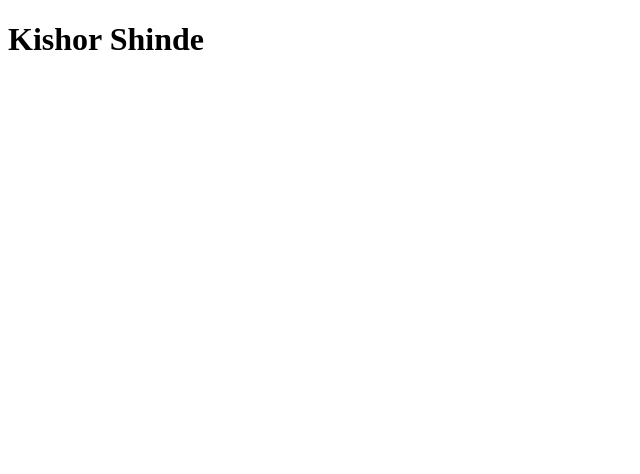
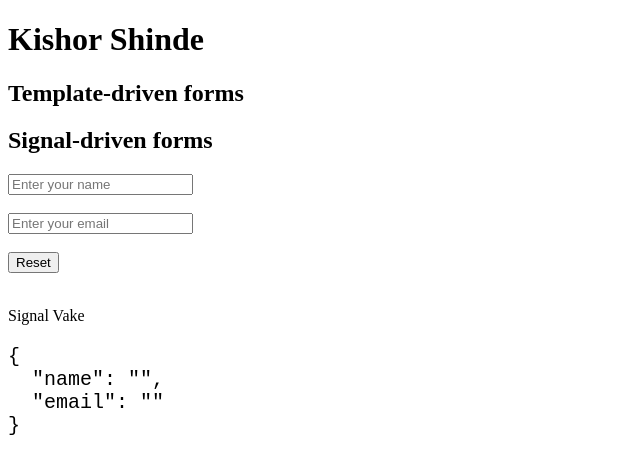
Before and after one commit to kishor-shinde-96/anguler-21-2026, an Angular app: page / in a window 1280 px wide. Shown: the top 474 px of the page, without its empty margins (0-640 px from the left). Built offline with nearby package versions, Linux system fonts and the light colour scheme.

Commit message:
forms-signal

```diff
--- a/src/app/app.html
+++ b/src/app/app.html
@@ -1 +1,42 @@
 <h1>Kishor Shinde</h1>
+
+
+<h2>Template-driven forms</h2>
+
+<!-- <input
+[(ngModel)]="name"
+(ngModelChange)="name.set($event)"
+placeholder="Enter your name"
+style="width: 300px; height: 40px; font-size: 20px;"
+>
+
+<br><br>
+
+<input
+[(ngModel)]="email"
+(ngModelChange)="email.set($event)"
+placeholder="Enter your email"
+style="width: 300px; height: 40px; font-size: 20px;"
+>
+
+<br><br>
+
+<button (click)="submitForm()">Submit</button>
+
+
+<p>Name: {{name()}}</p>
+<p>Email: {{email()}}</p> -->
+
+<h2>Signal-driven forms</h2>
+
+<form [formGroup]="form">
+  <input formControlName="name" placeholder="Enter your name">
+  <br><br>
+  <input formControlName="email" placeholder="Enter your email">
+  <br><br>
+</form>
+<button (click)="form.value.name.set('')">Reset</button>
+<br><br>
+<p> Signal Vake</p>
+
+<pre style="font-size: 20px;">{{userSignal() | json}}</pre>
--- a/src/app/app.ts
+++ b/src/app/app.ts
@@ -1,8 +1,9 @@
+import { CommonModule } from '@angular/common';
 import { Component, signal } from '@angular/core';
-import { RouterOutlet } from '@angular/router';
+import {FormBuilder, ReactiveFormsModule} from '@angular/forms';
 
 @Component({
-  imports: [RouterOutlet],
+  imports: [ReactiveFormsModule, CommonModule],
   selector: 'app-root',
   styleUrl: './app.css',
   templateUrl: './app.html',
@@ -10,4 +11,27 @@
 export class App {
   protected readonly title = signal('anguler-tutorial-2026');
 
+  // name = signal('');
+  // email = signal('');
+
+  // submitForm() {
+
+  //   console.log(`Name: ${this.name()}, Email: ${this.email()}`);
+
+  // }
+
+  userSignal= signal({name: '', email: ''});
+  form: any;
+  constructor(private fb: FormBuilder) {
+    this.form = this.fb.group({
+      name: ['',],
+      email: ['',],
+    })
+
+    this.form.valueChanges.subscribe((value : any) => {
+      this.userSignal.set(value);
+      console.log(value);
+    });
+  }
+
 }
```
